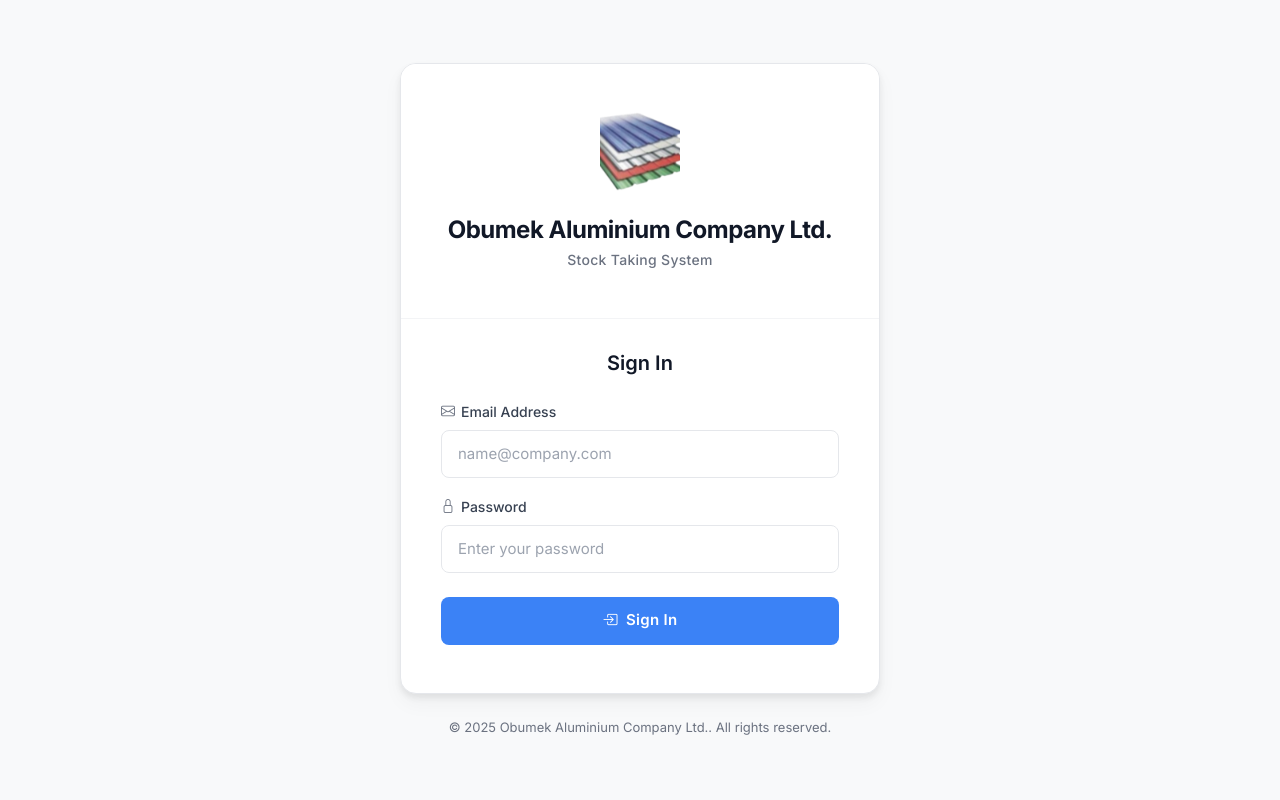
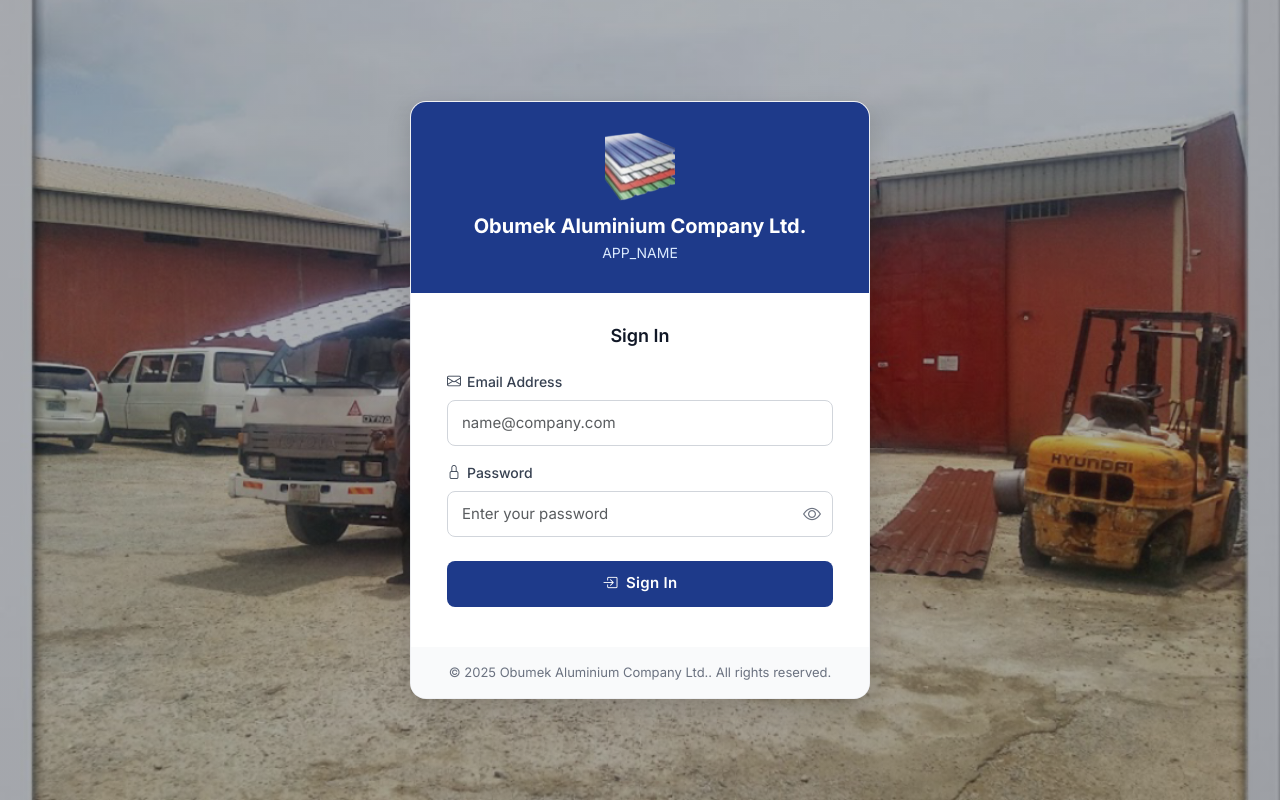
Before and after one commit to ShemaiahYaba/new-stock-system, a PHP site: page /new-stock-system/login.php in a window 1280 px wide. Run offline with PHP 8.4, Linux system fonts and the light colour scheme; some libraries are stand-ins or nearby versions.

Commit message:
new changes

```diff
--- a/config/db.php
+++ b/config/db.php
@@ -12,11 +12,10 @@
 
     // Database credentials
     private $host = 'localhost';
-    private $db_name = 'stock_system';
+    private $db_name = 'obumuvcg_stockdb';
     private $username = 'root';
     private $password = '';
     private $charset = 'utf8mb4';
-
     /**
      * Private constructor to prevent direct instantiation
      */
--- a/layout/header.php
+++ b/layout/header.php
@@ -22,6 +22,7 @@
 
     <!-- Bootstrap Icons -->
     <link rel="stylesheet" href="https://cdn.jsdelivr.net/npm/bootstrap-icons@1.10.0/font/bootstrap-icons.css">
+    <link rel="shortcut icon" href="/new-stock-system/assets/logo.png">
 
     <!-- Custom CSS -->
     <style>
--- a/login.php
+++ b/login.php
@@ -17,11 +17,18 @@
 $pageTitle = 'Login - ' . APP_NAME;
 ?>
 <!DOCTYPE html>
+
 <html lang="en">
+
 <head>
     <meta charset="UTF-8">
     <meta name="viewport" content="width=device-width, initial-scale=1.0">
     <title><?php echo $pageTitle; ?></title>
+
+    <!-- Favicons for all devices -->
+    <link rel="icon" type="image/png" href="/new-stock-system/assets/logo.png">
+    <link rel="apple-touch-icon" href="/new-stock-system/assets/logo.png">
+    <link rel="shortcut icon" href="/new-stock-system/assets/logo.png">
 
     <!-- Bootstrap CSS -->
     <link href="https://cdn.jsdelivr.net/npm/bootstrap@5.3.0/dist/css/bootstrap.min.css" rel="stylesheet">
@@ -40,82 +47,64 @@
         }
 
         body {
-            background: #f8f9fa;
             min-height: 100vh;
+            font-family: 'Inter', -apple-system, BlinkMacSystemFont, 'Segoe UI', sans-serif;
             display: flex;
             align-items: center;
             justify-content: center;
-            font-family: 'Inter', -apple-system, BlinkMacSystemFont, 'Segoe UI', sans-serif;
+            background-size: cover;
+            background-position: center;
+            background-repeat: no-repeat;
+            transition: background 0.6s ease-in-out;
             padding: 20px;
         }
 
         .login-wrapper {
             width: 100%;
-            max-width: 480px;
+            max-width: 460px;
         }
 
         .login-card {
+            border-radius: 16px;
+            overflow: hidden;
+            box-shadow: 0 8px 24px rgba(0, 0, 0, 0.15);
+            border: 1px solid rgba(229, 231, 235, 0.6);
             background: #ffffff;
-            border-radius: 16px;
-            box-shadow: 0 4px 6px rgba(0, 0, 0, 0.07), 0 10px 20px rgba(0, 0, 0, 0.04);
-            overflow: hidden;
-            border: 1px solid #e5e7eb;
         }
 
         .login-header {
-            padding: 48px 40px 32px;
+            background: #1e3a8a;
+            color: white;
             text-align: center;
-            background: #ffffff;
-            border-bottom: 1px solid #f3f4f6;
+            padding: 30px 20px;
         }
 
-        .logo-container {
-            margin-bottom: 24px;
+        .login-header img {
+            width: 70px;
+            height: 70px;
+            object-fit: contain;
+            margin-bottom: 12px;
         }
 
-        .logo-container img {
-            width: 80px;
-            height: 80px;
-            object-fit: contain;
+        .login-header h1 {
+            font-size: 20px;
+            font-weight: 700;
+            margin-bottom: 4px;
         }
 
-        .logo-icon {
-            width: 80px;
-            height: 80px;
-            background: linear-gradient(135deg, #3b82f6 0%, #2563eb 100%);
-            border-radius: 16px;
-            display: flex;
-            align-items: center;
-            justify-content: center;
-            margin: 0 auto;
-        }
-
-        .logo-icon i {
-            font-size: 40px;
-            color: white;
-        }
-
-        .company-name {
-            font-size: 24px;
-            font-weight: 700;
-            color: #111827;
-            margin-bottom: 4px;
-            letter-spacing: -0.5px;
-        }
-
-        .app-name {
+        .login-header p {
             font-size: 14px;
-            font-weight: 500;
-            color: #6b7280;
-            letter-spacing: 0.3px;
+            color: #dbeafe;
+            margin: 0;
         }
 
         .login-body {
-            padding: 32px 40px 48px;
+            padding: 32px 36px 40px;
+            background: #ffffff;
         }
 
         .login-title {
-            font-size: 20px;
+            font-size: 18px;
             font-weight: 600;
             color: #111827;
             margin-bottom: 24px;
@@ -126,124 +115,80 @@
             font-size: 14px;
             font-weight: 500;
             color: #374151;
+            display: flex;
+            align-items: center;
+            gap: 6px;
             margin-bottom: 8px;
         }
 
-        .form-label i {
-            font-size: 14px;
-            margin-right: 6px;
-            color: #6b7280;
-        }
-
         .form-control {
-            height: 48px;
-            padding: 12px 16px;
+            height: 46px;
+            padding: 12px 14px;
             font-size: 15px;
-            border: 1.5px solid #e5e7eb;
+            border: 1.5px solid #d1d5db;
             border-radius: 8px;
             transition: all 0.2s ease;
-            background: #ffffff;
-        }
-
-        .form-control:hover {
-            border-color: #d1d5db;
         }
 
         .form-control:focus {
-            border-color: #3b82f6;
-            box-shadow: 0 0 0 3px rgba(59, 130, 246, 0.1);
-            background: #ffffff;
+            border-color: #1e3a8a;
+            box-shadow: 0 0 0 3px rgba(30, 58, 138, 0.15);
         }
 
-        .form-control::placeholder {
-            color: #9ca3af;
+        .password-wrapper {
+            position: relative;
+        }
+
+        .toggle-password {
+            position: absolute;
+            top: 50%;
+            right: 12px;
+            transform: translateY(-50%);
+            border: none;
+            background: none;
+            cursor: pointer;
+            color: #6b7280;
+            font-size: 18px;
+        }
+
+        .toggle-password:hover {
+            color: #1e3a8a;
         }
 
         .btn-login {
-            height: 48px;
-            background: #3b82f6;
+            height: 46px;
+            background: #1e3a8a;
             border: none;
             border-radius: 8px;
             font-size: 15px;
             font-weight: 600;
             color: white;
-            transition: all 0.2s ease;
+            transition: all 0.25s ease;
             letter-spacing: 0.3px;
         }
 
         .btn-login:hover {
-            background: #2563eb;
+            background: #1d4ed8;
             transform: translateY(-1px);
-            box-shadow: 0 4px 12px rgba(59, 130, 246, 0.3);
+            box-shadow: 0 4px 14px rgba(30, 64, 175, 0.35);
         }
 
-        .btn-login:active {
-            transform: translateY(0);
-        }
-
-        .alert {
-            border-radius: 8px;
-            border: none;
-            padding: 12px 16px;
-            font-size: 14px;
-            margin-bottom: 24px;
-        }
-
-        .alert-success {
-            background: #ecfdf5;
-            color: #065f46;
-            border-left: 3px solid #10b981;
-        }
-
-        .alert-danger {
-            background: #fef2f2;
-            color: #991b1b;
-            border-left: 3px solid #ef4444;
-        }
-
-        .alert-warning {
-            background: #fffbeb;
-            color: #92400e;
-            border-left: 3px solid #f59e0b;
-        }
-
-        .alert-info {
-            background: #eff6ff;
-            color: #1e40af;
-            border-left: 3px solid #3b82f6;
-        }
-
-        .btn-close {
-            font-size: 12px;
-        }
-
-        .invalid-feedback {
-            font-size: 13px;
-            margin-top: 6px;
-        }
-
-        .footer-text {
+        .login-footer {
+            background: #f9fafb;
             text-align: center;
-            margin-top: 24px;
+            padding: 16px;
             font-size: 13px;
             color: #6b7280;
         }
 
         @media (max-width: 576px) {
-            .login-header {
-                padding: 36px 24px 24px;
-            }
-
             .login-body {
-                padding: 24px 24px 36px;
-            }
-
-            .company-name {
-                font-size: 20px;
+                padding: 24px;
             }
         }
     </style>
 </head>
+
 <body>
     <div class="login-wrapper">
         <div class="login-card">
@@ -312,8 +257,9 @@
 
                     <div class="mb-4">
                         <label for="password" class="form-label">
-                            <i class="bi bi-lock"></i>Password
+                            <i class="bi bi-lock"></i> Password
                         </label>
+                        <div class="password-wrapper">
                             <input type="password"
                                    class="form-control"
                                    id="password"
@@ -321,10 +267,15 @@
                                    placeholder="Enter your password"
                                    required
                                    autocomplete="current-password">
+                            <button type="button" class="toggle-password">
+                                <i class="bi bi-eye"></i>
+                            </button>
+                        </div>
                         <div class="invalid-feedback">
                             Please provide your password.
                         </div>
                     </div>
+
 
                     <div class="d-grid">
                         <button type="submit" class="btn btn-primary btn-login">
@@ -333,11 +284,13 @@
                     </div>
                 </form>
             </div>
+
+             <div class="login-footer">
+                &copy; <?php echo date('Y'); ?> <?php echo COMPANY_NAME; ?>. All rights reserved.
+            </div>
         </div>
 
-        <div class="footer-text">
-            &copy; <?php echo date('Y'); ?> <?php echo COMPANY_NAME; ?>. All rights reserved.
-        </div>
+
     </div>
 
     <!-- Bootstrap JS -->
@@ -359,5 +312,34 @@
             });
         })();
     </script>
+
+    <script>
+        // Random background images
+        const backgrounds = [
+            '/new-stock-system/assets/bg1.png',
+            '/new-stock-system/assets/bg2.png',
+            '/new-stock-system/assets/bg3.png'
+        ];
+
+        const randomIndex = Math.floor(Math.random() * backgrounds.length);
+        const chosenBg = backgrounds[randomIndex];
+
+        // Apply lighter overlay for clearer images
+        document.body.style.backgroundImage =
+            `linear-gradient(rgba(17, 24, 39, 0.35), rgba(17, 24, 39, 0.35)), url('${chosenBg}')`;
+
+        // Password toggle functionality
+        const togglePassword = document.querySelector('.toggle-password');
+        const passwordField = document.getElementById('password');
+
+        togglePassword.addEventListener('click', function () {
+            const type = passwordField.getAttribute('type') === 'password' ? 'text' : 'password';
+            passwordField.setAttribute('type', type);
+            this.innerHTML = type === 'password'
+                ? '<i class="bi bi-eye"></i>'
+                : '<i class="bi bi-eye-slash"></i>';
+        });
+    </script>
+
 </body>
 </html>
```
Also changed, not shown: assets/bg1.png (added), assets/bg2.png (added), assets/bg3.png (added), stock_system.sql. Lines whose indentation alone changed are shown as unchanged.
